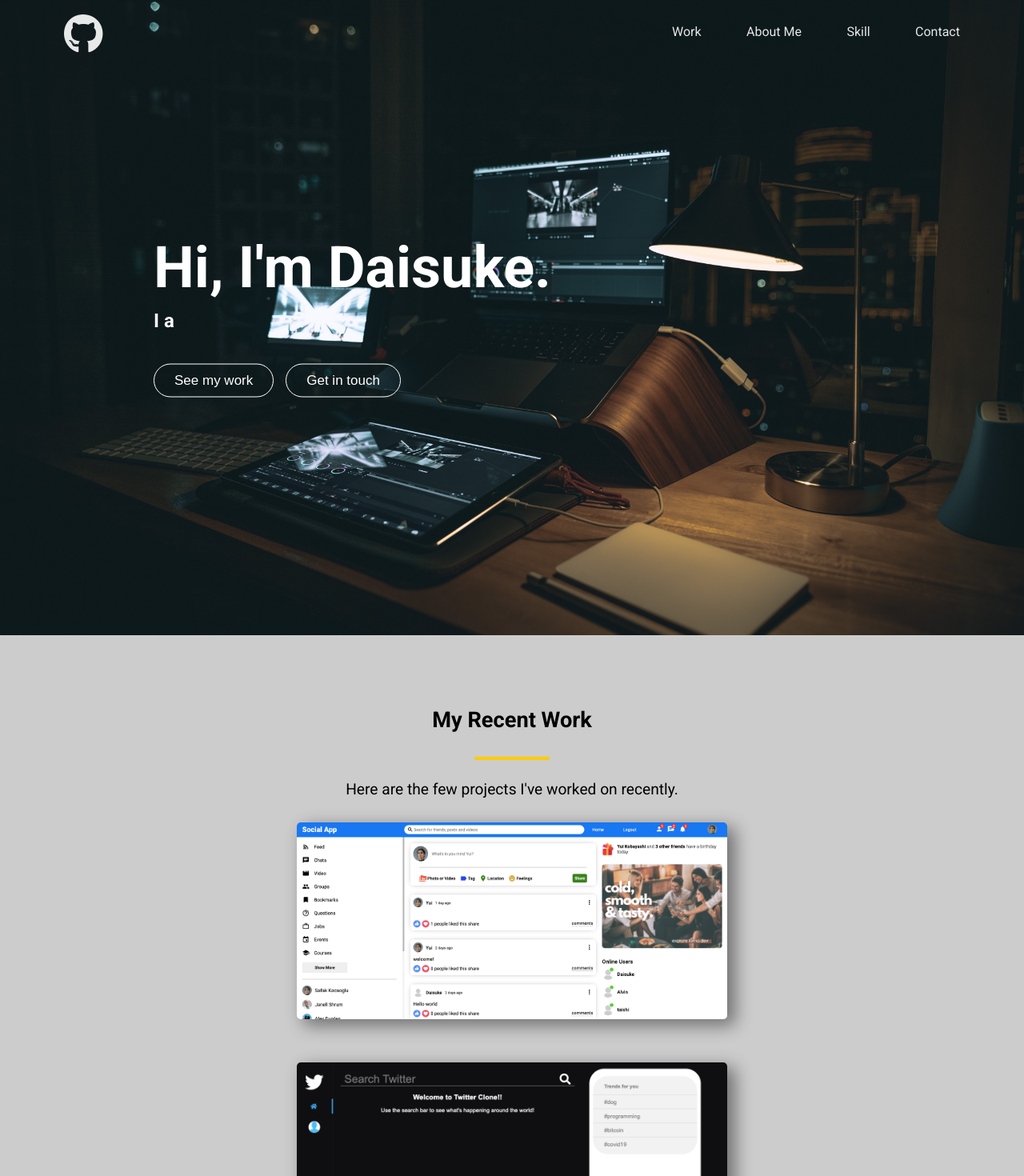
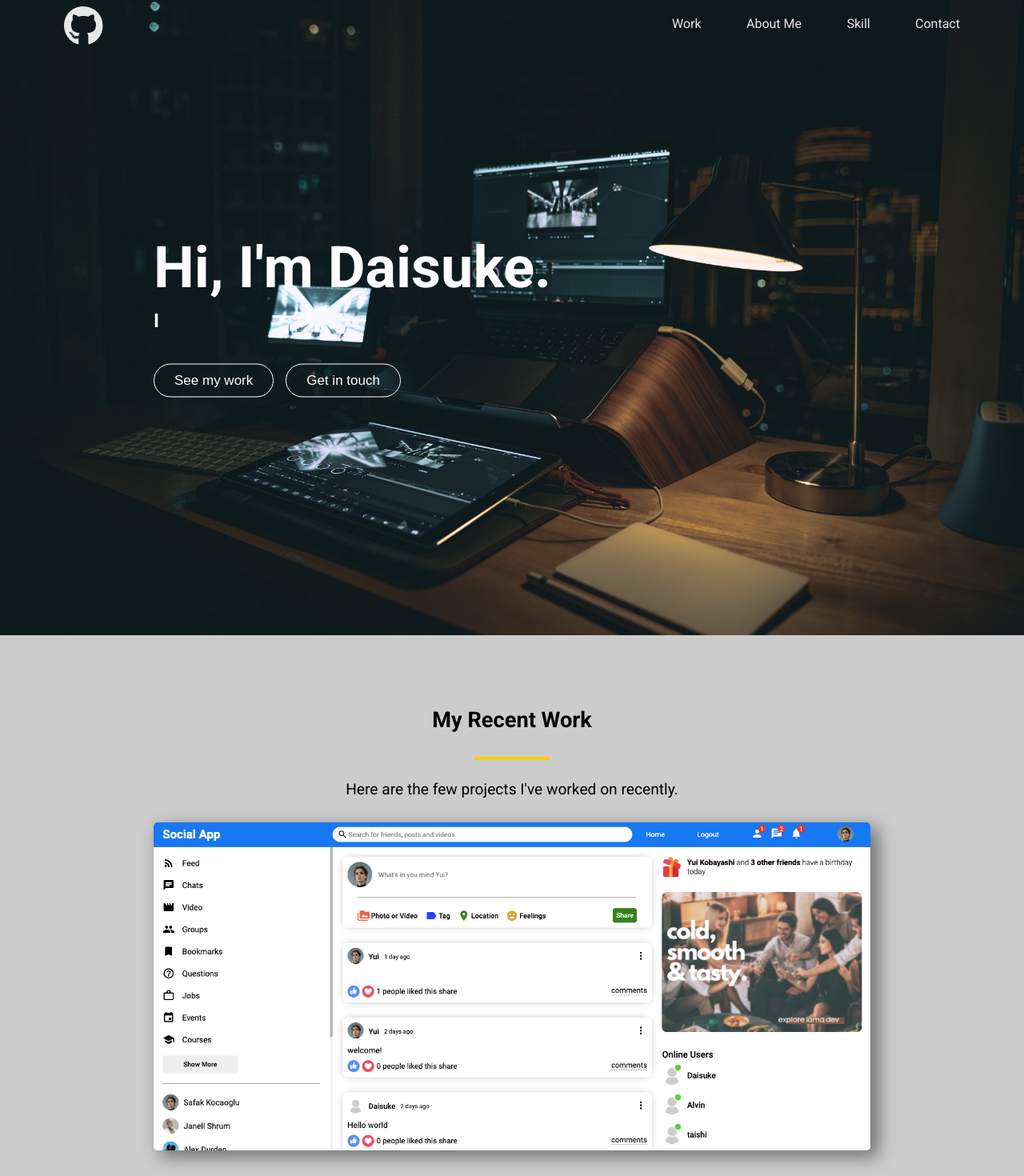
Before and after one commit to daisuke359/portfolio, a React (Create React App) app: page / in a window 1280 px wide. Shown: the part 6-1476 px from the top of the page at 80% size. Built offline with nearby package versions, Linux system fonts and the light colour scheme.

Commit message:
add animation for work section

```diff
--- a/src/App.css
+++ b/src/App.css
@@ -28,6 +28,10 @@
   cursor: pointer;
 }
 
+li {
+  list-style-type: none;
+}
+
 .section-title {
   text-align: center;
   padding-top: 90px;
--- a/src/components/Nav/Burger.jsx
+++ b/src/components/Nav/Burger.jsx
@@ -6,7 +6,7 @@
   width: 4rem;
   height: 3rem;
   position: fixed;
-  top: 20px;
+  top: 10px;
   right: 40px;
   z-index: 20;
   display: none;
@@ -36,7 +36,7 @@
     }
   }
 
-  @media only screen and (max-width: 480px) {
+  @media only screen and (max-width: 767px) {
     width: 3rem;
     height: 2.5rem;
     top: 10px;
--- a/src/components/Nav/Navbar.jsx
+++ b/src/components/Nav/Navbar.jsx
@@ -8,7 +8,7 @@
     opacity: 0.9;
     display: flex;
     align-items: center;
-    padding: 20px 80px;
+    padding: 10px 80px;
     position: fixed;
     top: 0;
     left: 0;
@@ -28,21 +28,22 @@
   }
 
   @media only screen and (max-width: 1023px) {
-    padding: 15px 60px;
+    padding: 10px 60px;
   }
 
 
   @media only screen and (max-width: 767px) {
-    padding: 15px 40px;
+    padding: 10px 40px;
+
+    .logo-container .fa-github, .nav-icon {
+      font-size: 40px;
+    }
   }
 
   @media only screen and (max-width: 480px) {
     padding: 10px 25px;
 
-    .logo-container .fa-github, .nav-icon {
-      font-size: 40px;
   }
-}
 `;
 
 export default function Navbar() {
--- a/src/components/work/Work.jsx
+++ b/src/components/work/Work.jsx
@@ -1,20 +1,130 @@
 import React from 'react';
 import "./work.css";
+import styled from 'styled-components';
+
+const WorkItem = styled.div`
+    transition: all 0.3s;
+    margin: 30px auto 20px;
+    width: auto;
+    height: auto;
+    max-width: 100%;
+    cursor: pointer;
+    -webkit-transition: all 0.3s;
+    -moz-transition: all 0.3s;
+    -ms-transition: all 0.3s;
+    -o-transition: all 0.3s;
+
+
+    &:last-child {
+        margin-bottom: 40px;
+    }
+
+    &:hover {
+        transform: scale(1.05);
+    }
+
+    &:hover .overlay {
+        bottom: 0;
+        height: 100%;
+    }
+
+`;
+
+const AppImg = styled.img`
+    border-radius: 5px;
+    width: 100%;
+    height: 100%;
+    object-fit: fill;
+    overflow: hidden;
+    -webkit-border-radius: 5px;
+    -moz-border-radius: 5px;
+    -ms-border-radius: 5px;
+    -o-border-radius: 5px;
+    -webkit-box-shadow: 9px 7px 21px 1px rgba(0,0,0,0.45);
+    box-shadow: 9px 7px 21px 1px rgba(0,0,0,0.45);
+
+    &:hover {
+        -webkit-filter: brightness(15%);
+        transition: all 0.3s;
+    }
+
+`;
 
 export default function Work() {
+
     return (
         <div id="work">
             <div className="work-wrapper">
                 <h3 className="section-title">My Recent Work</h3>
                 <hr className="section-title-underline"></hr>
                 <p className="section-desc">Here are the few projects I've worked on recently.</p>
+
                 <div className="work-list">
-                    <div className="work-item">
-                    <a href="https://social-app-mern.netlify.app" target="_blank" rel="noreferrer" ><img className="app-img" src="/social-app.png" alt="" /></a>
-                    </div>
-                    <div className="work-item">
-                    <a href="https://twitter-api-search.netlify.app" target="_blank" rel="noreferrer" ><img className="app-img" src="./twitter-app.png" alt="" /></a>
-                    </div>
+                    <WorkItem>
+                        <AppImg className="app-img" src="/social-app.png" alt="" />
+
+                        <div className="overlay">
+                            <div className="overlay-wrapper">
+                                <div className="overlay-main">
+                                    <h3 className="overlay-title">Social App</h3>
+                                    <p className="overlay-desc">This is a social media app where you can post your images your thoughts, and follow other users. This is a social media app where you can post your images your thoughts, and follow other users. This is a social media app where you can post your images your thoughts, and follow other users</p>
+                                </div>
+
+
+                            <div className="overlay-skill">
+                                <h4 className="overlay-skill-title">Technology Used</h4>
+                                <ul className="app-skills">
+                                    <li className="app-skill">REACT</li>
+                                    <li className="app-skill">CONTEXT API</li>
+                                    <li className="app-skill">NODE</li>
+                                    <li className="app-skill">EXPRESS</li>
+                                    <li className="app-skill">MONGODB</li>
+                                    <li className="app-skill">MATERIAL-UI</li>
+                                </ul>
+                            </div>
+
+                            <div className="overlay-btns">
+                                <a href="https://github.com/daisuke359/social-app" target="_blank" rel="noreferrer" ><button className="app-btn">See the code</button></a>
+                                <a href="https://social-app-mern.netlify.app/" target="_blank" rel="noreferrer" ><button className="app-btn">Visit the site</button></a>
+                            </div>
+
+                            </div>
+
+                        </div>
+
+
+                    </WorkItem>
+
+                    <WorkItem>
+                        <AppImg className="app-img" src="./twitter-app.png" alt="" />
+                        <div className="overlay">
+                            <div className="overlay-wrapper">
+                                <div className="overlay-main">
+                                    <h3 className="overlay-title">Twitter tweet search</h3>
+                                    <p className="overlay-desc">This is a social media app where you can post your images your thoughts, and follow other users. This is a social media app where you can post your images your thoughts, and follow other users. This is a social media app where you can post your images your thoughts, and follow other users</p>
+
+                                </div>
+
+                            <div className="overlay-skill">
+                                <h4 className="overlay-skill-title">Technology Used</h4>
+                                <ul className="app-skills">
+                                    <li className="app-skill">HTML 5</li>
+                                    <li className="app-skill">CSS 3</li>
+                                    <li className="app-skill">FLEXBOX</li>
+                                    <li className="app-skill">JAVASCRIPT</li>
+                                    <li className="app-skill">TWITTER API</li>
+                                </ul>
+                            </div>
+                            <div className="overlay-btns">
+                                <a href="https://github.com/daisuke359/Twitter-Clone" target="_blank" rel="noreferrer" ><button className="app-btn">See the code</button></a>
+                                <a href="https://twitter-api-search.netlify.app/" target="_blank" rel="noreferrer" ><button className="app-btn">Visit the site</button></a>
+                            </div>
+
+                            </div>
+                        </div>
+
+
+                    </WorkItem>
                 </div>
                 <a href="https://github.com/daisuke359" target="_blank" rel="noreferrer" ><button className="work-btn">See more on GitHub</button></a>
             </div>
--- a/src/components/work/work.css
+++ b/src/components/work/work.css
@@ -15,11 +15,16 @@
 }
 
 .work-item {
+    transition: all 0.3s;
     margin: 30px auto 20px;
     width: auto;
     height: auto;
-    max-width: 60%;
+    max-width: 80%;
     cursor: pointer;
+    -webkit-transition: all 0.3s;
+    -moz-transition: all 0.3s;
+    -ms-transition: all 0.3s;
+    -o-transition: all 0.3s;
 }
 
 .work-item:last-child {
@@ -66,3 +71,86 @@
     color: #ffcc00;
     border-color: white;
 }
+
+.overlay {
+    border-radius: 5px;
+    color: white;
+    position: absolute;
+    bottom: 100%;
+    left: 0;
+    right: 0;
+    background-color: rgba(0, 0, 0, 0.8);
+    overflow: hidden;
+    width: 100%;
+    height:0;
+    transition: .2s ease;
+    -webkit-transition: .2s ease;
+    -moz-transition: .2s ease;
+    -ms-transition: .2s ease;
+    -o-transition: .2s ease;
+    -webkit-border-radius: 5px;
+    -moz-border-radius: 5px;
+    -ms-border-radius: 5px;
+    -o-border-radius: 5px;
+}
+
+.overlay-wrapper {
+    display: flex;
+    flex-direction: column;
+    width: 70%;
+    margin: 0 auto;
+    padding-top: 40px;
+}
+
+.overlay-title{
+    margin-bottom: 10px;
+    font-size: 2em;
+}
+
+.overlay-desc {
+    margin-bottom: 10px;
+    line-height: 1.3;
+    word-spacing: 4px;
+    font-weight: 500;
+    font-size: 1.1em;
+}
+
+.app-skills {
+    padding: 0;
+    margin-bottom: 20px;
+}
+
+.app-skill {
+    display: inline-block;
+    padding: 0 5px;
+    margin-right: 10px;
+    font-size: 1.3em;
+    background-color: black;
+    color: #ffcc00;
+}
+
+.app-btn {
+    background-color: transparent;
+    border: 1px solid white;
+    border-radius: 28px;
+    color: #ffffff;
+    font-size: 17px;
+    padding: 7px 20px;
+    text-decoration: none;
+    -webkit-border-radius: 28px;
+    -moz-border-radius: 28px;
+    -ms-border-radius: 28px;
+    -o-border-radius: 28px;
+    margin-right: 15px;
+    transition: all 0.3s;
+    -webkit-transition: all 0.3s;
+    -moz-transition: all 0.3s;
+    -ms-transition: all 0.3s;
+    -o-transition: all 0.3s;
+    margin-bottom: 10px;
+  }
+
+  .app-btn:hover {
+    background-color: #ffffff;
+    color: #ffcc00;
+  }
--- a/src/responsive.css
+++ b/src/responsive.css
@@ -11,6 +11,11 @@
     .section-title {
         padding-top: 60px;
     }
+
+    .overlay-wrapper {
+        width: 80%;
+    }
+
 }
 
 @media only screen and (max-width: 767px) {
@@ -32,6 +37,17 @@
 
     .work-wrapper, .about-me-wrapper, .skill-wrapper, .contact-wrapper {
         width: 90%;
+    }
+
+    .overlay {
+        overflow: scroll;
+    }
+
+     .overlay-title {
+        font-size: 20px;
+    }
+    .overlay-desc, .overlay-skill-title, .app-skill, .app-btn {
+        font-size: 0.9em;
     }
 
     .about-me-wrapper {
```
